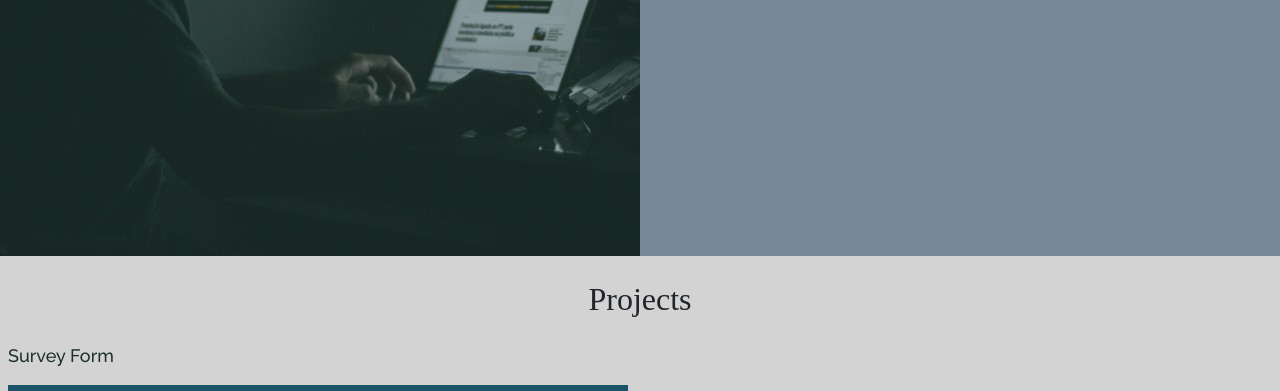
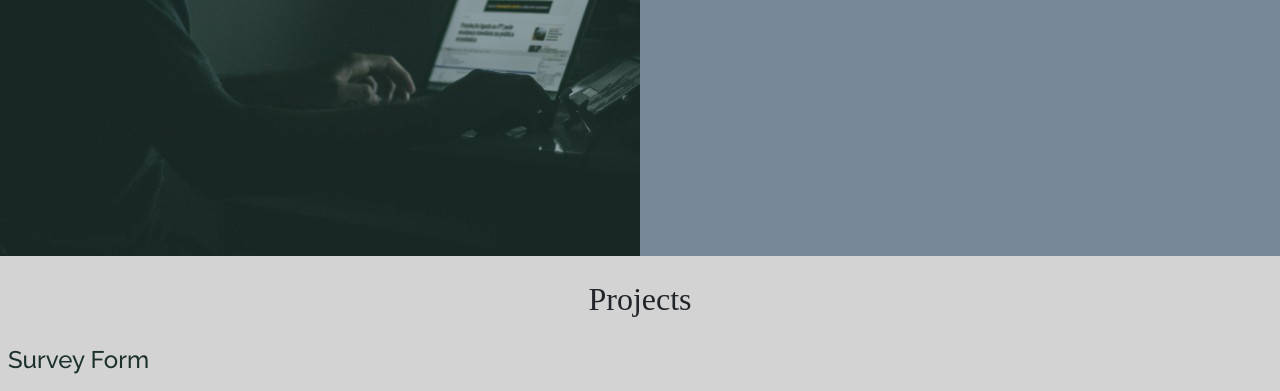
Before and after one commit to colinrodney/freecodecamp-portfolio, a plain HTML site: page index.html in a window 1280 px wide. Shown: the part 512-903 px from the top of the page. Drawn offline with nearby package versions, Linux system fonts and the light colour scheme.

Commit message:
Increased font size of project name links

```diff
--- a/style.css
+++ b/style.css
@@ -71,6 +71,9 @@ img {
   margin: 1rem auto; /* top/bottom - left/right*/
 }
 
+.project-link {
+  font-size: 1.5rem;
+
 /* FOOTER (Inherits background color from body element) */
 /* #footer {
   color: var(--accent);
```
